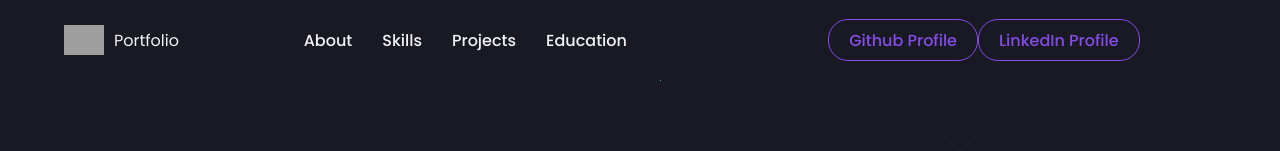
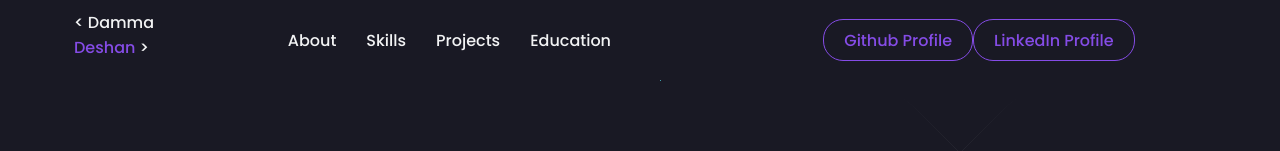
Before and after one commit to dammamonnankulama/portfolio-react, a React (Create React App) app: page / in a window 1280 px wide. Shown: the top 151 px of the page. Built offline with nearby package versions, Linux system fonts and the light colour scheme; grey boxes are pictures that could not be loaded.

Commit message:
Refactor Navbar component: remove unused logo styles 🔩🔩

```diff
--- a/src/components/Navbar/index.jsx
+++ b/src/components/Navbar/index.jsx
@@ -2,7 +2,6 @@ import React from "react";
 import styled, { useTheme } from "styled-components";
 import { Link as LinkR } from "react-router-dom";
 import { FaBars } from 'react-icons/fa';
-import { Link } from 'react-router-dom';
 import { Bio } from '../../data/constants';
 
 
@@ -43,18 +42,7 @@ const MobileIcons = styled.div`
         color: ${({ theme }) => theme.text_primary};
     }
 `;
-const NavLogo = styled(Link)`
-  display: flex;
-  align-items: center;
-  color: ${({ theme }) => theme.text_primary};
-  text-decoration: none;
-`;
 
-const LogoImage = styled.img`
-  width: 40px;  // Adjust the size as needed
-  height: auto;
-  margin-right: 10px;
-`;
 const NavItems = styled.ul`
    width: 100%;
    display: flex;
@@ -138,6 +126,31 @@ const LinkedInButton = styled.a`
     font-size: 14px;
   }
 `;
+const LogoText = styled.span`
+  font-size: 1.0rem;
+  font-weight: 500;
+  color: ${({ theme }) => theme.text_primary};
+  display: inline-block;
+  margin-left: 10px;
+
+
+  &::before {
+    content: "<";
+    margin-right: 4px;
+    color: ${({ theme }) => theme.secondary};
+  }
+
+
+  &::after {
+    content: ">";
+    margin: 0 4px;
+    color: ${({ theme }) => theme.secondary};
+  }
+
+  span {
+    color: ${({ theme }) => theme.primary};
+  }
+`;
 
 const MobileMenu = styled.div`
     display: flex;
@@ -180,18 +193,14 @@ const MobileMenuLink = styled(LinkR)`
 
 
 
+
 const Navbar = () => {
     const [open, setOpen] = React.useState(false);
     const theme = useTheme();
     return (
         <Nav>
             <NavContainer>
-                <NavLogo to="/">
-
-                    <LogoImage src="https://cdn.iconscout.com/icon/premium/png-512-thumb/hacker-19-485442.png?f=webp&w=256" alt="Logo" />
-                    <span>Portfolio</span>
-                </NavLogo>
-
+                <LogoText>Damma <span>Deshan</span></LogoText>
                 <MobileIcons>
                     <FaBars onClick={() => {
                         setOpen(!open)
```
